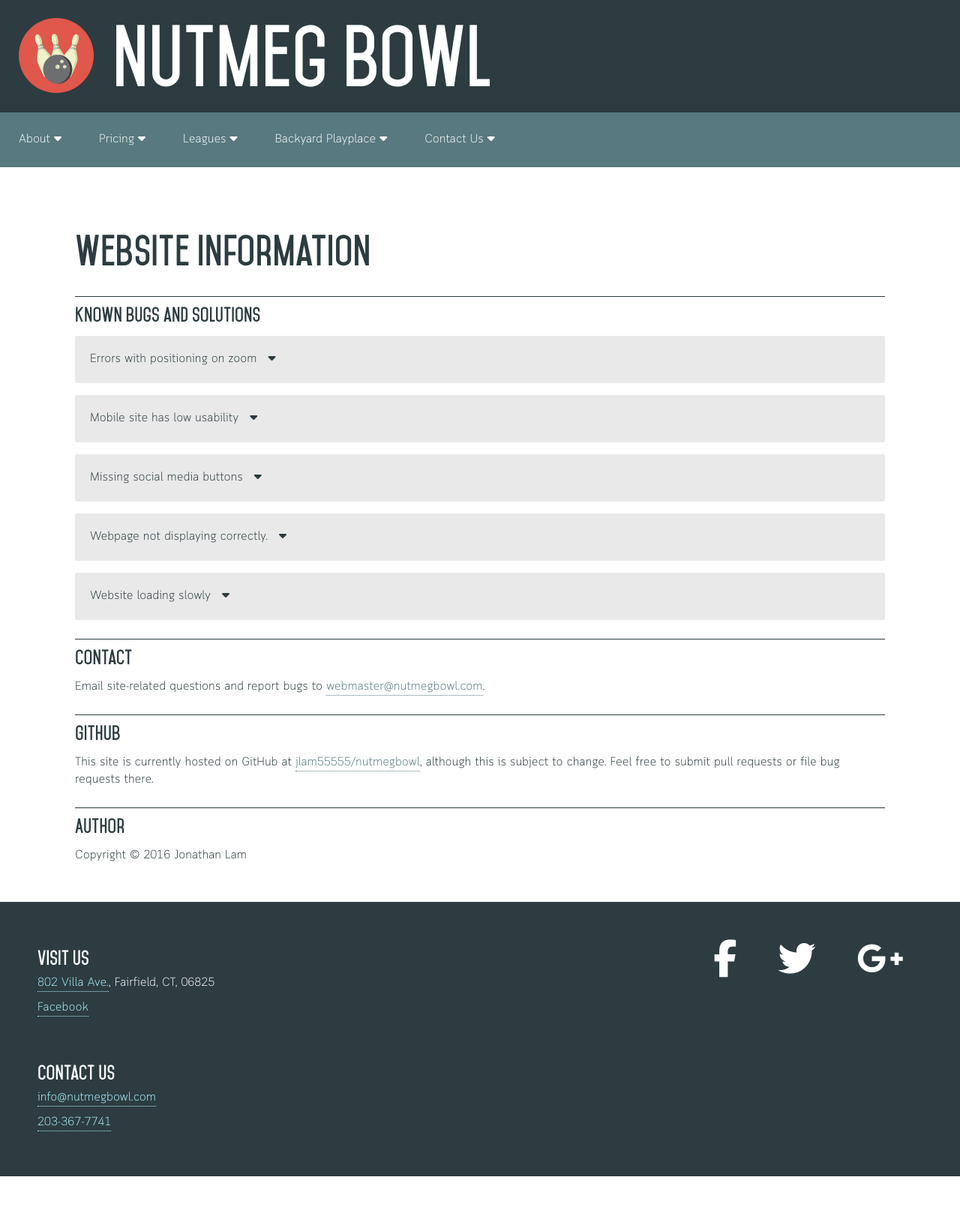
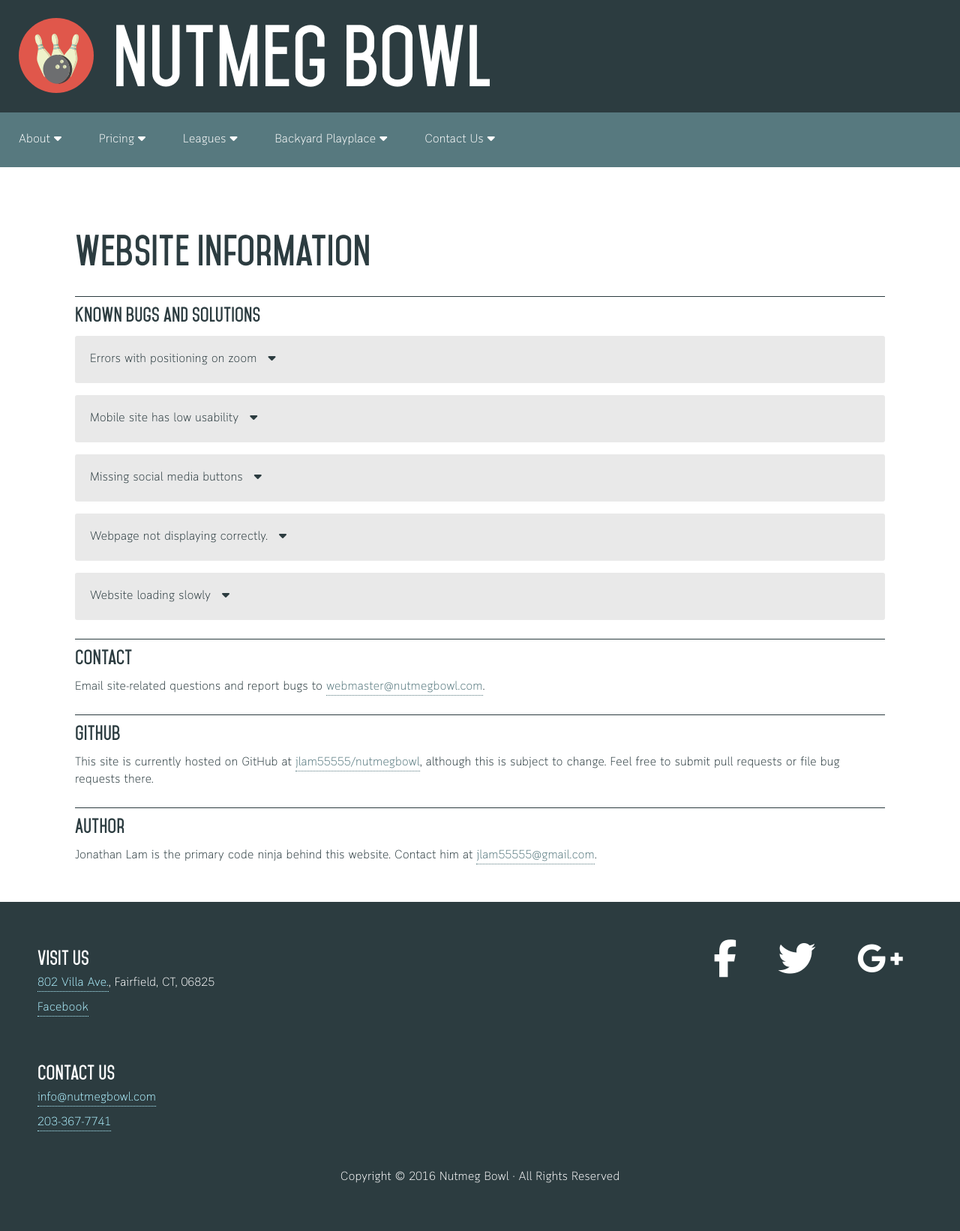
Before and after one commit to jlam55555/nutmegbowl, a Jekyll site: the page built from contact/website_information.html, in a window 1280 px wide. Shown: the whole page at 75% size. Built offline with Jekyll 4.4.1, drawn with Linux system fonts in a browser that asks for light colours; nearby versions of some CDN libraries; before the commit the page ends 1569 px from its top, so only the background shows below that.

Commit message:
Added copyright notice in footer

```diff
--- a/_layouts/default.html
+++ b/_layouts/default.html
@@ -73,6 +73,7 @@
       <h2>Contact Us</h2>
       <div><a target="_blank" href="mailto:info@nutmegbowl.com">info@nutmegbowl.com</a></div>
       <div><a target="_blank" href="tel:2033677741">203-367-7741</a></div>
+      <div id="copyrightNotice">Copyright &copy; 2016 Nutmeg Bowl &middot; All Rights Reserved</div>
     </footer>
   </body>
 <html>
--- a/contact/website_information.html
+++ b/contact/website_information.html
@@ -53,4 +53,4 @@ icon: code
 <h2>GitHub</h2>
 <p>This site is currently hosted on GitHub at <a target="_blank" href="https://www.github.com/jlam55555/nutmegbowl">jlam55555/nutmegbowl</a>, although this is subject to change. Feel free to submit pull requests or file bug requests there.</p>
 <h2>Author</h2>
-<p>Copyright &copy; 2016 Jonathan Lam</p>
+<p>Jonathan Lam is the primary code ninja behind this website. Contact him at <a href="mailto:jlam55555@gmail.com" target="_blank">jlam55555@gmail.com</a>.</p>
--- a/res/style.css
+++ b/res/style.css
@@ -320,6 +320,10 @@ h1:not(#title) {
 h1:not(#title) + div.titleImage {
   margin-top: -50px;
 }
+div#copyrightNotice {
+  text-align: center;
+  margin-top: 50px;
+}
 
 /* general classes */
 .animate {
```
Also changed, not shown: 1 other file.
